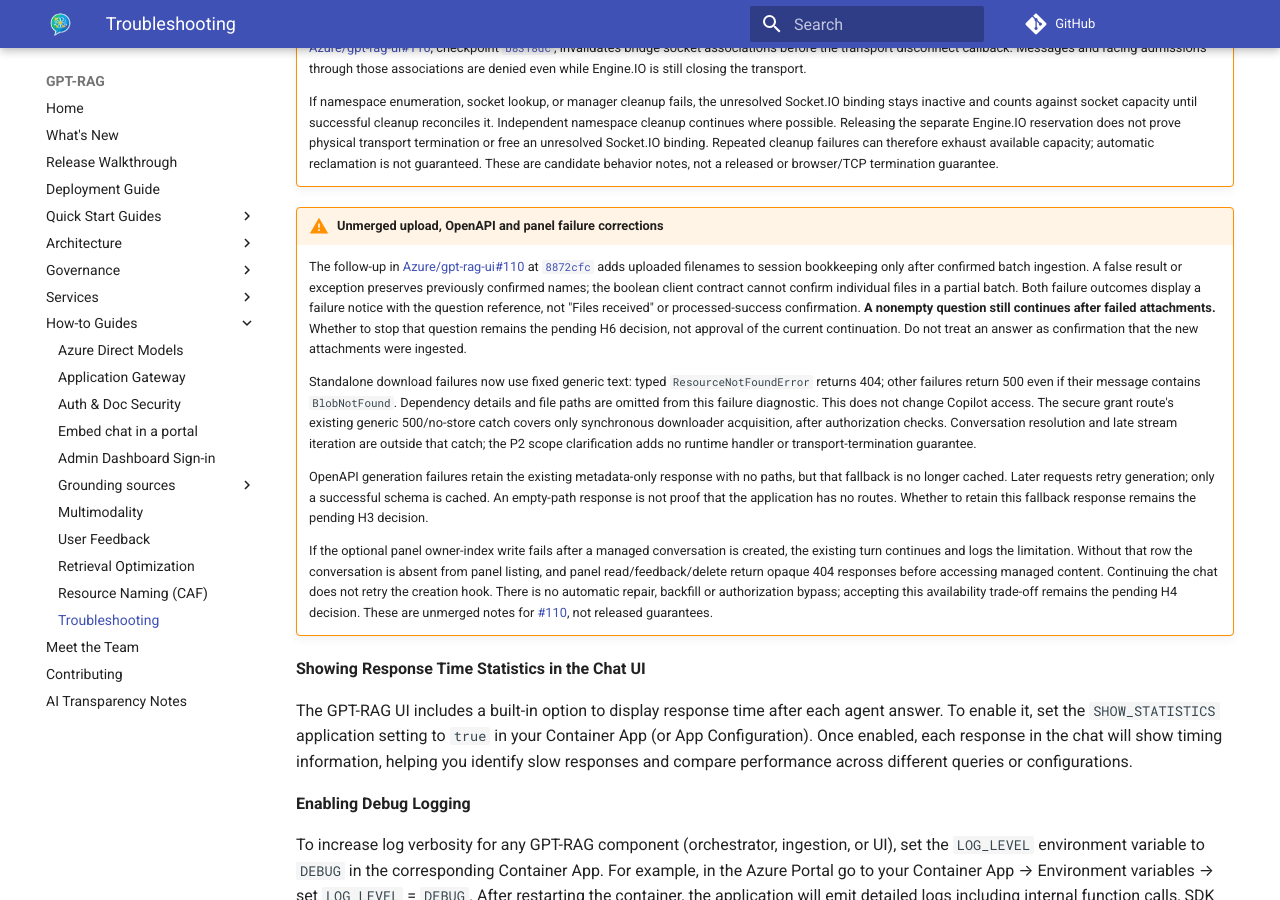
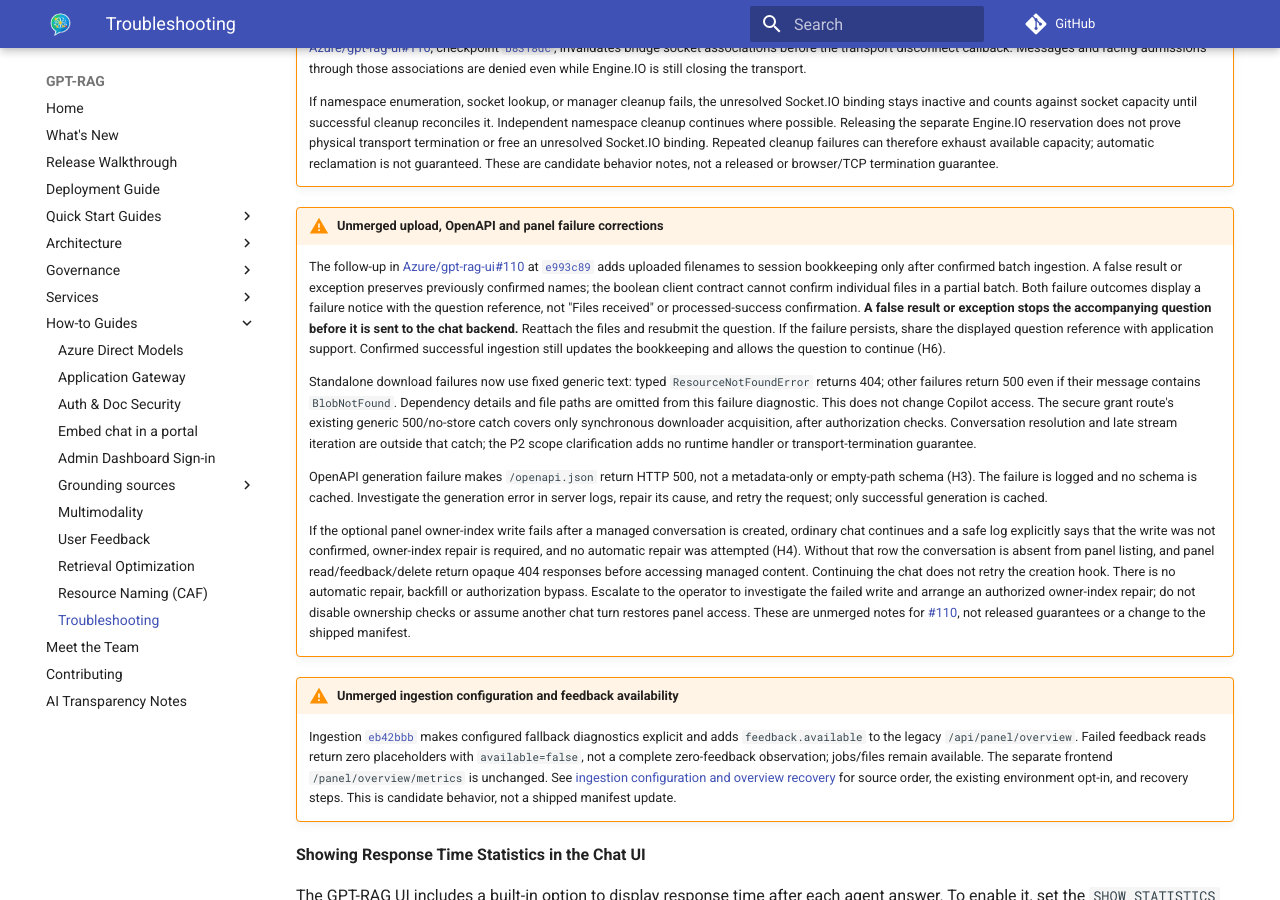
Before and after one commit to Azure/GPT-RAG, an MkDocs documentation site: the page built from docs/troubleshooting.md, in a window 1280 px wide and 900 px high, scrolled down 237 px. Built offline with MkDocs 1.6.1 and Material for MkDocs 9.7.7, drawn with Linux system fonts in a browser that asks for light colours; comment, search, counter and statistics services are not loaded.

Commit message:
docs: align final UI and ingestion failure outcomes
Pin unmerged UI e993c89 and ingestion eb42bbb behavior, distinguish recovery and availability outcomes, and retain shipped manifest and deployment gates. Orchestrator final-source documentation remains pending.

Co-authored-by: Copilot App <223556219+Copilot@users.noreply.github.com>

```diff
--- a/docs/troubleshooting.md
+++ b/docs/troubleshooting.md
@@ -19,16 +19,17 @@ This page covers common issues, debugging tools, and how to inspect logs in GPT-
 
 !!! warning "Unmerged upload, OpenAPI and panel failure corrections"
     The follow-up in [Azure/gpt-rag-ui#110](https://github.com/Azure/gpt-rag-ui/pull/110)
-    at [`8872cfc`](https://github.com/Azure/gpt-rag-ui/commit/8872cfc92c70180e2e07a6cc2842942c020c767b)
+    at [`e993c89`](https://github.com/Azure/gpt-rag-ui/commit/e993c89e00c296edb5384219d200d50937311713)
     adds uploaded filenames to session bookkeeping only after confirmed batch
     ingestion. A false result or exception preserves previously confirmed names;
     the boolean client contract cannot confirm individual files in a partial
     batch. Both failure outcomes display a failure notice with the question
     reference, not "Files received" or processed-success confirmation.
-    **A nonempty question still continues after failed attachments.**
-    Whether to stop that question remains the pending H6 decision, not approval
-    of the current continuation. Do not treat an answer as confirmation that
-    the new attachments were ingested.
+    **A false result or exception stops the accompanying question before it is
+    sent to the chat backend.** Reattach the files and resubmit the question.
+    If the failure persists, share the displayed question reference with
+    application support. Confirmed successful ingestion still updates the
+    bookkeeping and allows the question to continue (H6).
 
     Standalone download failures now use fixed generic text: typed
     `ResourceNotFoundError` returns 404; other failures return 500 even if their
@@ -39,21 +40,36 @@ This page covers common issues, debugging tools, and how to inspect logs in GPT-
     resolution and late stream iteration are outside that catch; the P2 scope
     clarification adds no runtime handler or transport-termination guarantee.
 
-    OpenAPI generation failures retain the existing metadata-only response
-    with no paths, but that fallback is no longer cached. Later requests retry
-    generation; only a successful schema is cached. An empty-path response is
-    not proof that the application has no routes. Whether to retain this
-    fallback response remains the pending H3 decision.
+    OpenAPI generation failure makes `/openapi.json` return HTTP 500, not a
+    metadata-only or empty-path schema (H3). The failure is logged and no schema
+    is cached. Investigate the generation error in server logs, repair its
+    cause, and retry the request; only successful generation is cached.
 
     If the optional panel owner-index write fails after a managed conversation
-    is created, the existing turn continues and logs the limitation. Without
+    is created, ordinary chat continues and a safe log explicitly says that
+    the write was not confirmed, owner-index repair is required, and no
+    automatic repair was attempted (H4). Without
     that row the conversation is absent from panel listing, and panel
     read/feedback/delete return opaque 404 responses before accessing managed
     content. Continuing the chat does not retry the creation hook. There is no
-    automatic repair, backfill or authorization bypass; accepting this
-    availability trade-off remains the pending H4 decision.
+    automatic repair, backfill or authorization bypass. Escalate to the
+    operator to investigate the failed write and arrange an authorized
+    owner-index repair; do not disable ownership checks or assume another
+    chat turn restores panel access.
     These are unmerged notes for
-    [#110](https://github.com/Azure/gpt-rag-ui/pull/110), not released guarantees.
+    [#110](https://github.com/Azure/gpt-rag-ui/pull/110), not released guarantees
+    or a change to the shipped manifest.
+
+!!! warning "Unmerged ingestion configuration and feedback availability"
+    Ingestion [`eb42bbb`](https://github.com/Azure/gpt-rag-ingestion/commit/eb42bbb155613ba570f891b67366967387735e32)
+    makes configured fallback diagnostics explicit and adds
+    `feedback.available` to the legacy `/api/panel/overview`. Failed feedback
+    reads return zero placeholders with `available=false`, not a complete
+    zero-feedback observation; jobs/files remain available. The separate
+    frontend `/panel/overview/metrics` is unchanged. See
+    [ingestion configuration and overview recovery](services_ingestion.md#observability)
+    for source order, the existing environment opt-in, and recovery steps.
+    This is candidate behavior, not a shipped manifest update.
 
 
 **Showing Response Time Statistics in the Chat UI**
```
Also changed, not shown: docs/contributing.md (+15 -0 lines), docs/hosted_agent_release_matrix.md (+20 -1 lines), docs/howto_userfeedback.md (+11 -0 lines), docs/services_ingestion.md (+29 -14 lines).
